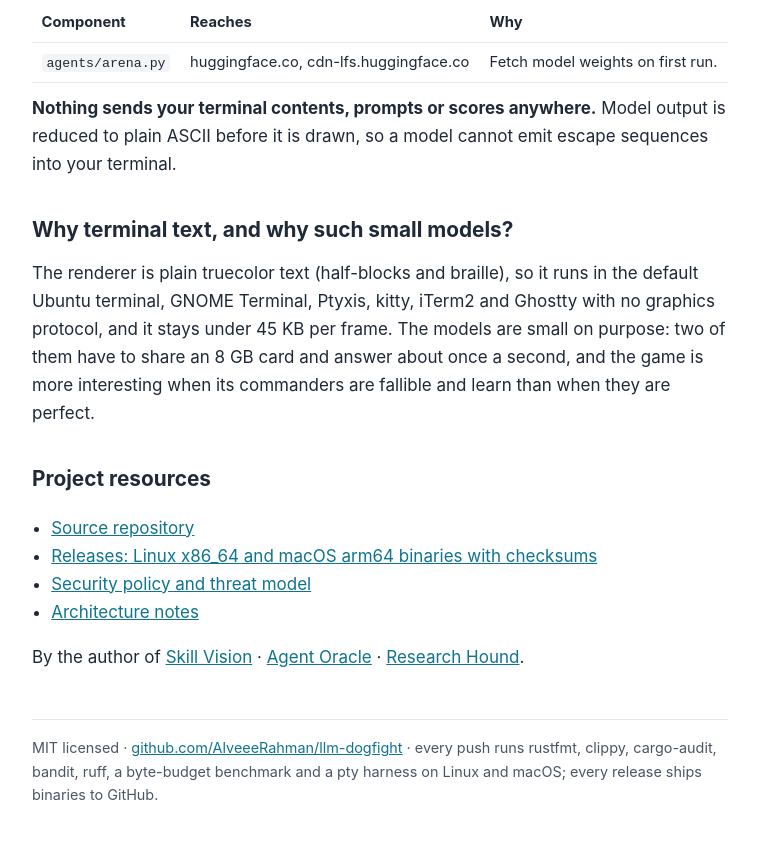
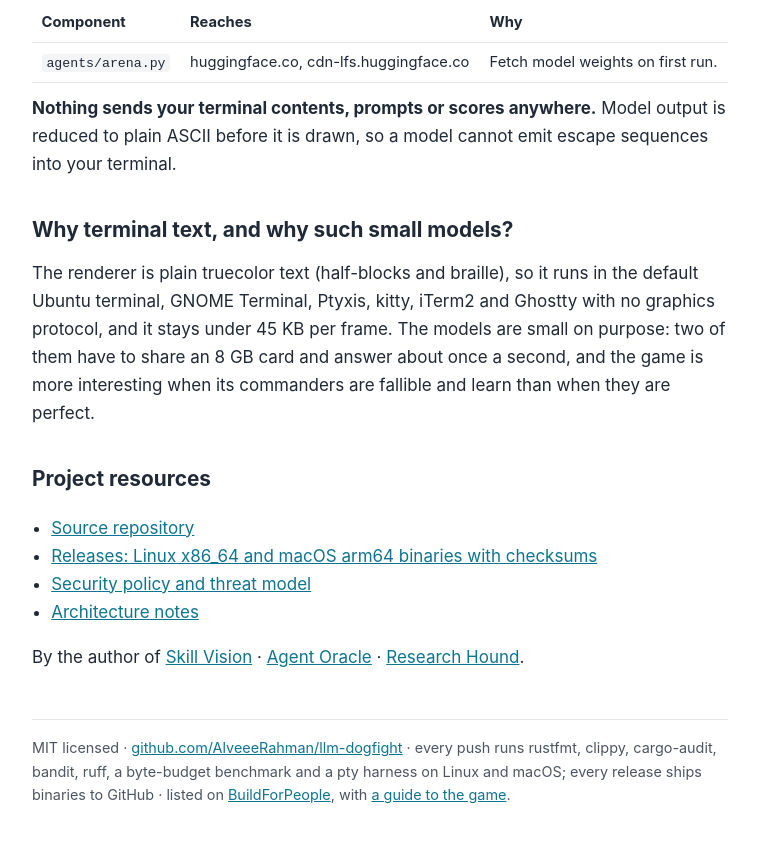
Before and after one commit to AlveeeRahman/llm-dogfight, a plain HTML site: page docs/index.html in a window 1280 px wide. Shown: the part 2679-3522 px from the top of the page, without its empty margins (260-1019 px from the left). Drawn offline with Linux system fonts and the light colour scheme.

Commit message:
Link the project page on BuildForPeople
Co-Authored-By: Claude Opus 5.5 <noreply@anthropic.com>
Claude-Session: https://claude.ai/code/session_01XTAvvPzqrdHJyGJ2FzG5sT

```diff
--- a/docs/index.html
+++ b/docs/index.html
@@ -139,7 +139,7 @@ dogfight ufo                      # no GPU? the built-in pilots, no models at al
   <p>By the author of <a href="https://alveeerahman.github.io/skill-vision/">Skill Vision</a> · <a href="https://alveeerahman.github.io/agent-oracle/">Agent Oracle</a> · <a href="https://alveeerahman.github.io/research-hound/">Research Hound</a>.</p>
 
   <footer>
-    MIT licensed · <a href="https://github.com/AlveeeRahman/llm-dogfight">github.com/AlveeeRahman/llm-dogfight</a> · every push runs rustfmt, clippy, cargo-audit, bandit, ruff, a byte-budget benchmark and a pty harness on Linux and macOS; every release ships binaries to GitHub.
+    MIT licensed · <a href="https://github.com/AlveeeRahman/llm-dogfight">github.com/AlveeeRahman/llm-dogfight</a> · every push runs rustfmt, clippy, cargo-audit, bandit, ruff, a byte-budget benchmark and a pty harness on Linux and macOS; every release ships binaries to GitHub · listed on <a href="https://buildforpeople.dev/p/llm-dogfight">BuildForPeople</a>, with <a href="https://buildforpeople.dev/articles/llm-dogfight-local-llm-terminal-game">a guide to the game</a>.
   </footer>
 </main>
 </body>
```
